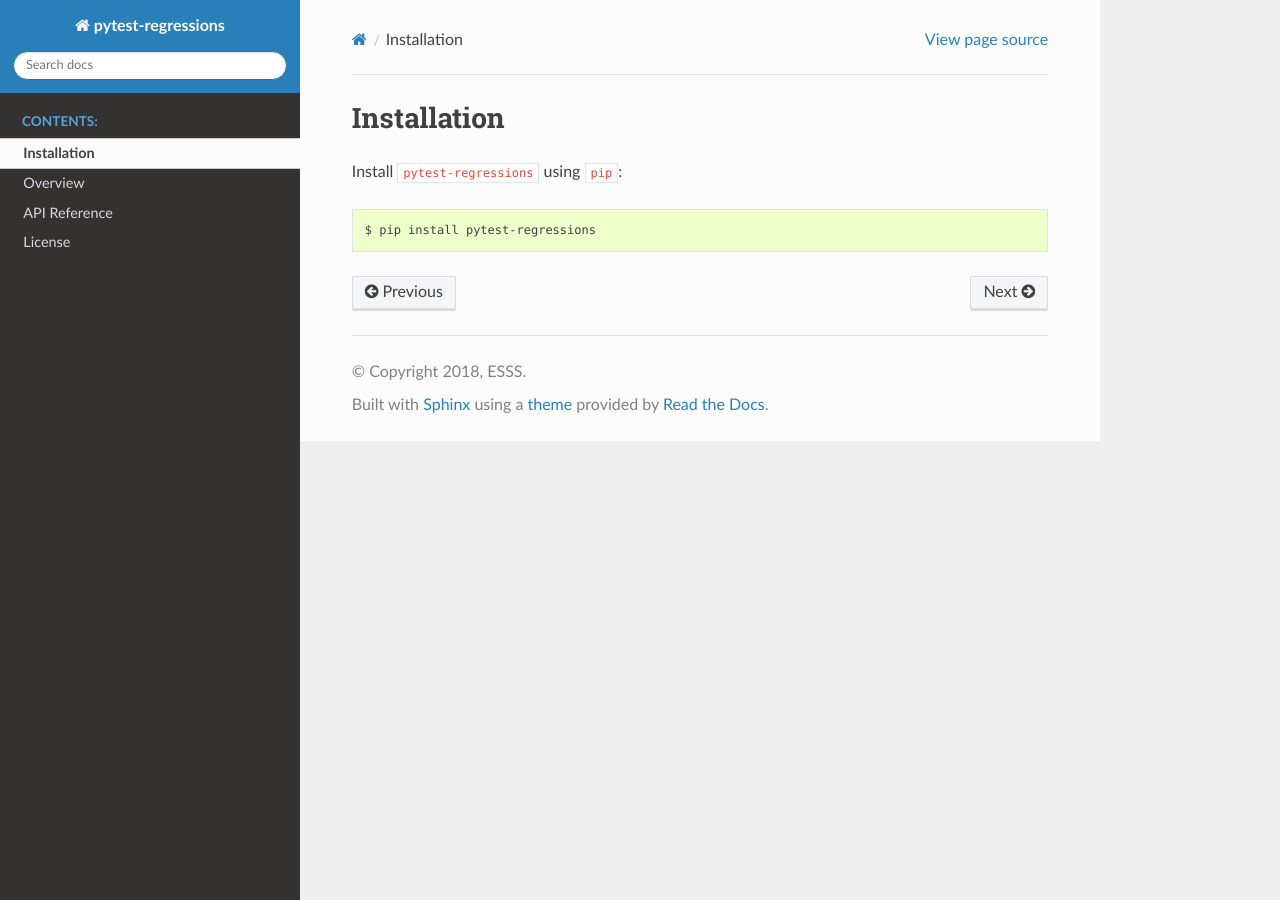
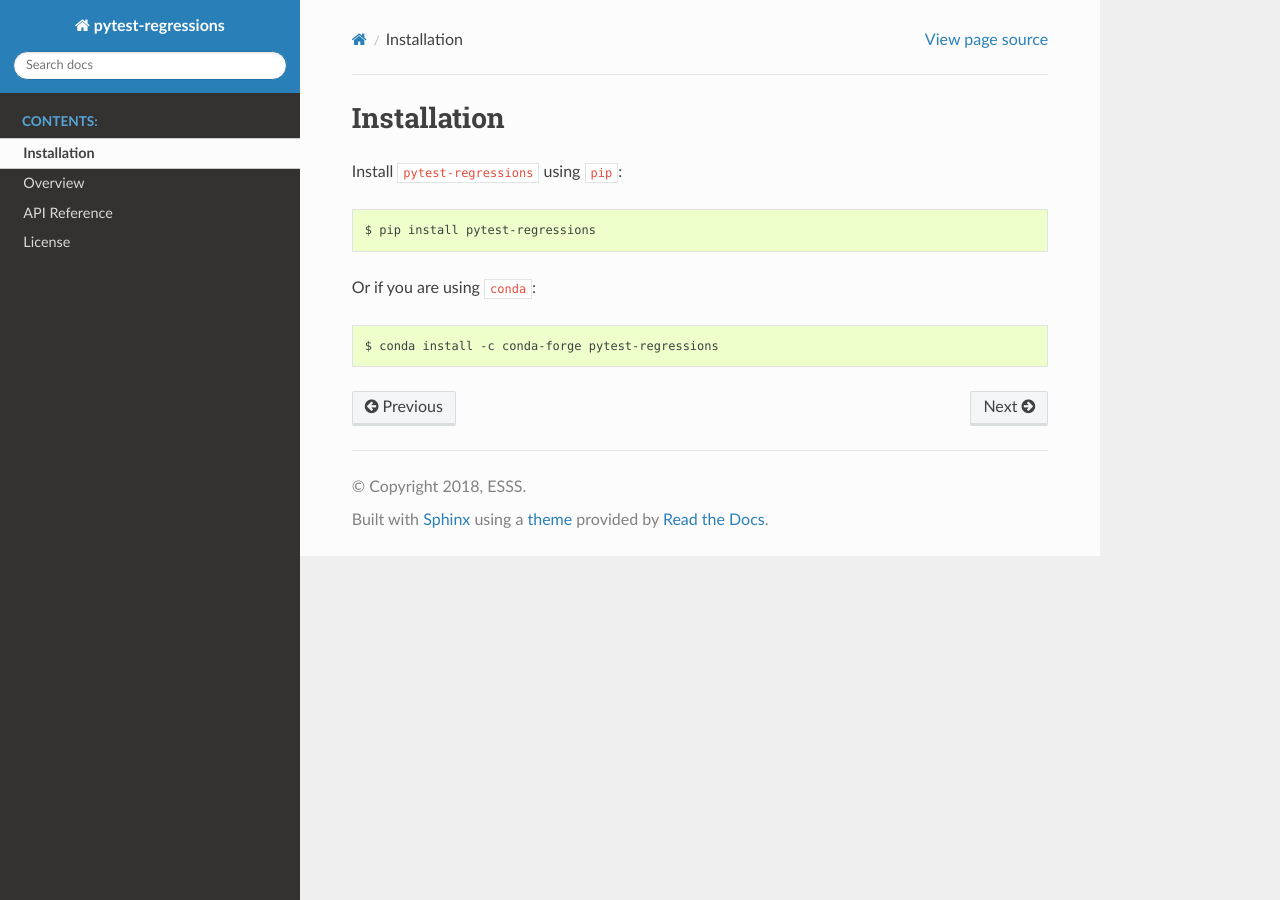
Before and after one commit to ESSS/pytest-regressions, a Sphinx documentation site: the page built from doc/installation.rst, in a window 1280 px wide. Built offline with Sphinx 7.4.7 and the Read the Docs theme 2.0.0, drawn with Linux system fonts in a browser that asks for light colours.

Commit message:
Add installation instructions using conda

```diff
--- a/doc/installation.rst
+++ b/doc/installation.rst
@@ -4,3 +4,7 @@ Installation
 Install ``pytest-regressions`` using ``pip``::
 
     $ pip install pytest-regressions
+
+Or if you are using ``conda``::
+
+    $ conda install -c conda-forge pytest-regressions
```
